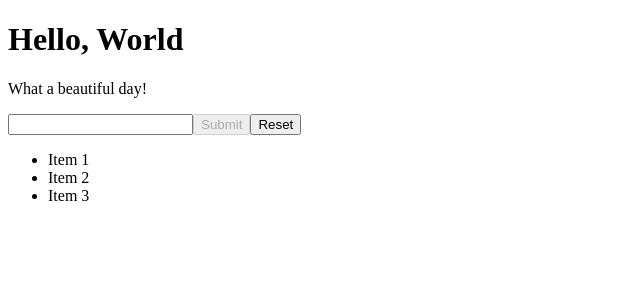
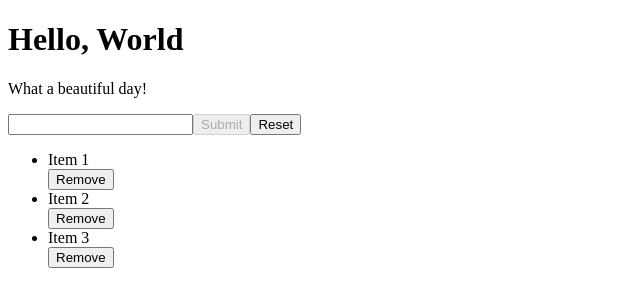
Before and after one commit to Gilxhon001/ReactJsExercises, a React (Create React App) app: page / in a window 1280 px wide. Shown: the top 306 px of the page, without its empty margins (0-640 px from the left). Built offline with nearby package versions, Linux system fonts and the light colour scheme.

Commit message:
Lists - 06 Finished

```diff
--- a/src/TodoList.js
+++ b/src/TodoList.js
@@ -25,6 +25,14 @@ export class ToDoList extends React.Component {
         });
     };
 
+    handleRemove = (index) => {
+        this.setState((prevState) => {
+            return {
+              items: prevState.items.filter((item, i) => i !== index),
+            };
+        });
+    }
+
     render() {
         return (
             <div>
@@ -47,7 +55,10 @@ export class ToDoList extends React.Component {
 
                 <ul>
                     {this.state.items.map((item, index) => (
-                        <li key={index}>{item}</li>
+                        <>
+                            <li key={index}>{item}</li>
+                            <button onClick={() => this.handleRemove(index)}>Remove</button>
+                        </>
                     ))}
                 </ul>
 
```
